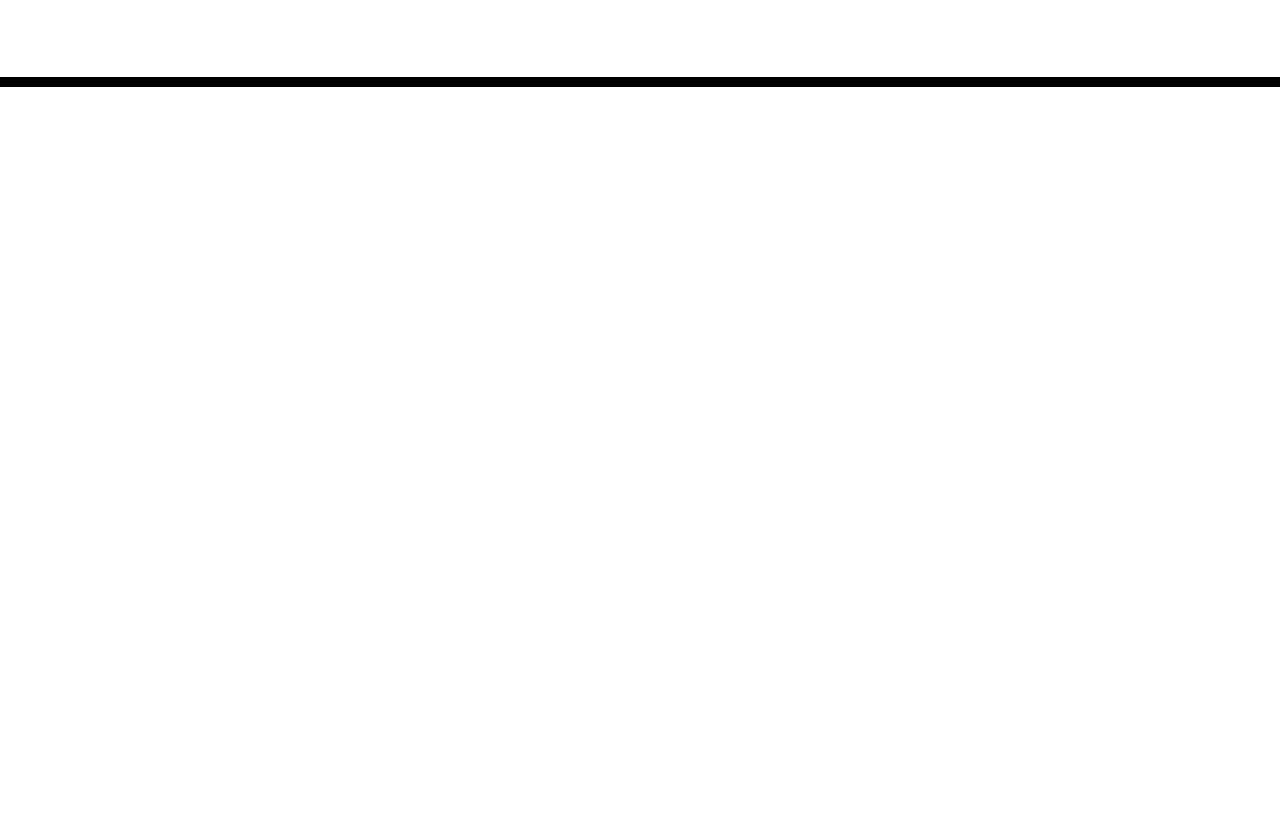
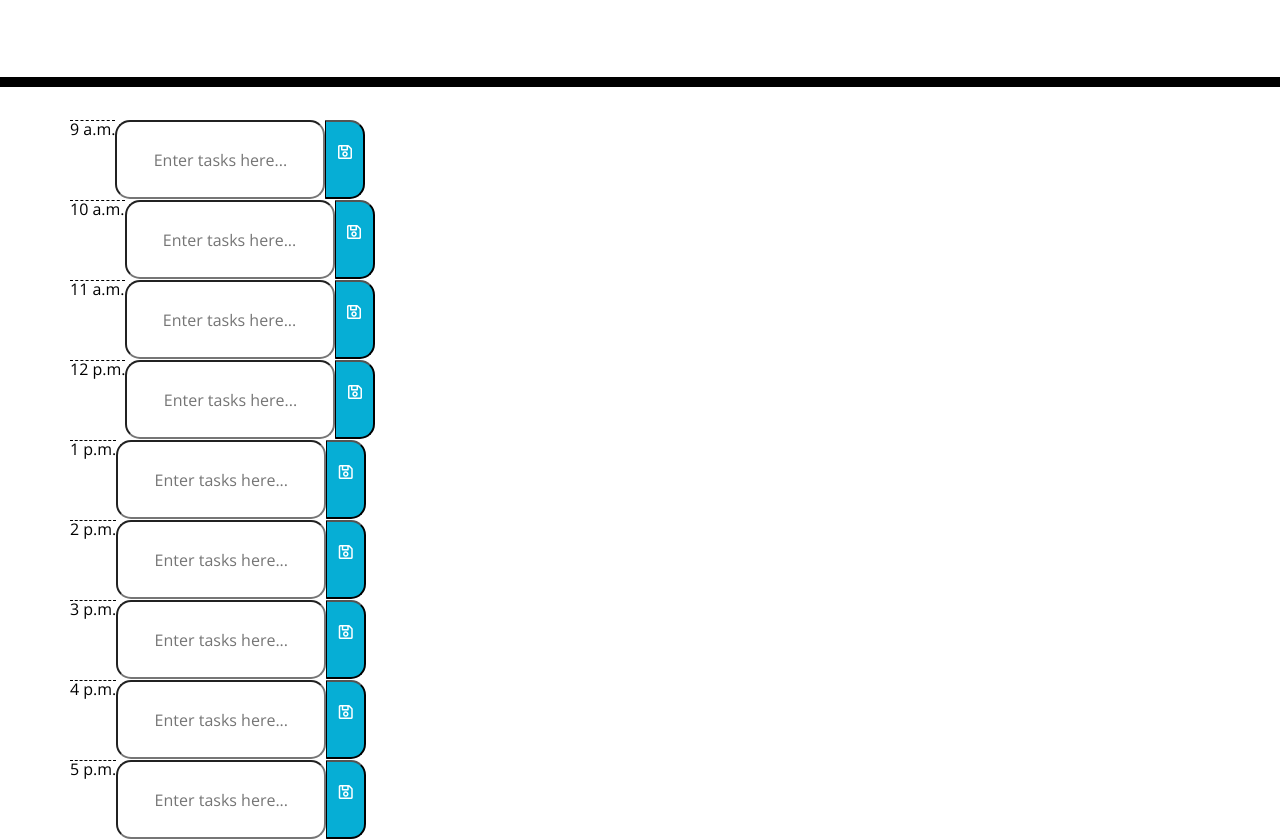
Before and after one commit to ChristineClemens/DayPlanner, a plain HTML site: page Develop/index.html in a window 1280 px wide. Shown: the part 181-1020 px from the top of the page. Before the commit the page ends 800 px from the top, so only its background shows below. Drawn offline with nearby package versions, Linux system fonts and the light colour scheme.

Commit message:
Added eight div elements that contain the eight work hours.

```diff
--- a/Develop/index.html
+++ b/Develop/index.html
@@ -28,11 +28,67 @@
       <p class="lead">A simple calendar app for scheduling your work day</p>
       <p id="currentDay" class="lead"></p>
     </header>
+
+
     <div class="container">
-      <!-- Timeblocks go here -->
+      <div class="row">
+        <text-area class="hour">9 a.m.</text-area>
+        <input type="text" id="input9am" class="description, time-block" placeholder="Enter tasks here...">
+        <button type ="button" id="save9am" class="btn, btn-primary, saveBtn"><i class="far fa-save"></i>
+      </div>
+
+      <div class="row">
+        <text-area class="hour">10 a.m.</text-area>
+        <input type="text" id="input10am" class="description, time-block" placeholder="Enter tasks here...">
+        <button type ="button" id="save10am" class="btn, btn-primary, saveBtn"><i class="far fa-save"></i>
+      </div>
+
+      <div class="row">
+        <text-area class="hour">11 a.m.</text-area>
+        <input type="text" id="input11am" class="description, time-block" placeholder="Enter tasks here...">
+        <button type ="button" id="save11am" class="btn, btn-primary, saveBtn"><i class="far fa-save"></i>
+      </div>
+
+      <div class="row">
+        <text-area class="hour">12 p.m.</text-area>
+        <input type="text" id="input12pm" class="description, time-block" placeholder="Enter tasks here...">
+        <button type ="button" id="save12pm" class="btn, btn-primary, saveBtn"><i class="far fa-save"></i>
+      </div>
+
+      <div class="row">
+        <text-area class="hour">1 p.m.</text-area>
+        <input type="text" id="input1pm" class="description, time-block" placeholder="Enter tasks here...">
+        <button type ="button" id="save1pm" class="btn, btn-primary, saveBtn"><i class="far fa-save"></i>
+      </div>
+
+      <div class="row">
+        <text-area class="hour">2 p.m.</text-area>
+        <input type="text" id="input2pm" class="description, time-block" placeholder="Enter tasks here...">
+        <button type ="button" id="save2pm" class="btn, btn-primary, saveBtn"><i class="far fa-save"></i>
+      </div>
+
+      <div class="row">
+        <text-area class="hour">3 p.m.</text-area>
+        <input type="text" id="input3pm" class="description, time-block" placeholder="Enter tasks here...">
+        <button type ="button" id="save3pm" class="btn, btn-primary, saveBtn"><i class="far fa-save"></i>
+      </div>
+
+      <div class="row">
+        <text-area class="hour">4 p.m.</text-area>
+        <input type="text" id="input4pm" class="description, time-block" placeholder="Enter tasks here...">
+        <button type ="button" id="save4pm" class="btn, btn-primary, saveBtn"><i class="far fa-save"></i>
+      </div>
+
+      <div class="row">
+        <text-area class="hour">5 p.m.</text-area>
+        <input type="text" id="input5pm" class="description, time-block" placeholder="Enter tasks here...">
+        <button type ="button" id="save5pm" class="btn, btn-primary, saveBtn"><i class="far fa-save"></i>
+      </div>
+
     </div>
 
     <script src="https://code.jquery.com/jquery-3.4.1.min.js"></script>
     <script src="https://cdnjs.cloudflare.com/ajax/libs/moment.js/2.24.0/moment.min.js"></script>
+    <script src="script.js"></script>
   </body>
 </html>
```
Also changed, not shown: Develop/script.js (added).
